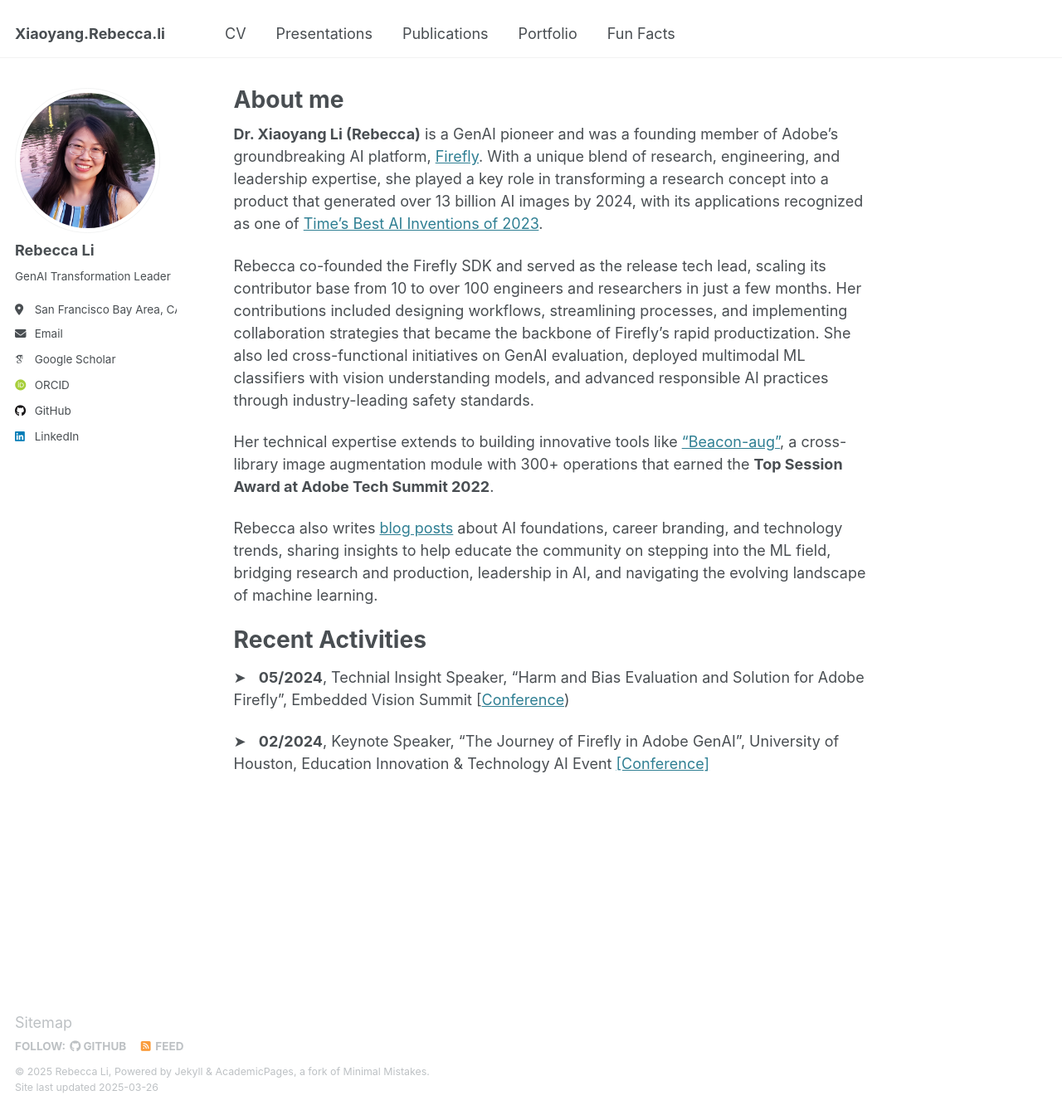
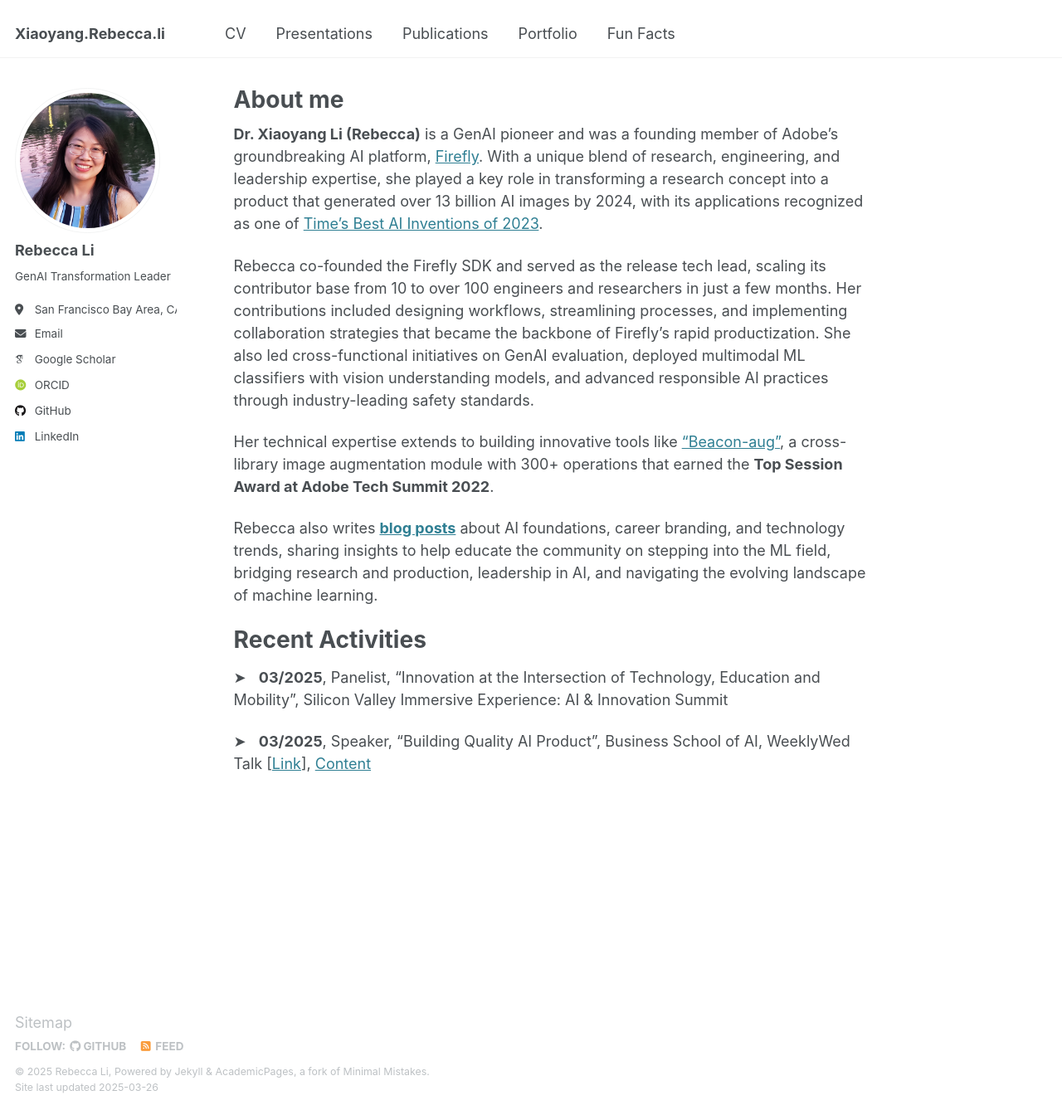
Before and after one commit to Xiaoyang-Rebecca/xiaoyang-rebecca.github.io, a Jekyll site: the page built from _pages/about.md, in a window 1280 px wide and 1338 px high. Shown: the whole window at 83% size. Built offline with Jekyll 4.4.1, drawn with Linux system fonts in a browser that asks for light colours; some web fonts are replaced.

Commit message:
panelist

```diff
--- a/_pages/about.md
+++ b/_pages/about.md
@@ -14,7 +14,7 @@
 
 Her technical expertise extends to building innovative tools like ["Beacon-aug"](https://xiaoyang-rebecca.github.io//portfolio/0beaconaug/), a cross-library image augmentation module with 300+ operations that earned the **Top Session Award at Adobe Tech Summit 2022**.
 
-Rebecca also writes [blog posts](https://medium.com/nailing-the-ai-ml-interview) about AI foundations, career branding, and technology trends, sharing insights to help educate the community on stepping into the ML field, bridging research and production, leadership in AI, and navigating the evolving landscape of machine learning.
+Rebecca also writes [**blog posts**](https://medium.com/nailing-the-ai-ml-interview) about AI foundations, career branding, and technology trends, sharing insights to help educate the community on stepping into the ML field, bridging research and production, leadership in AI, and navigating the evolving landscape of machine learning.
 
 
 
@@ -22,9 +22,11 @@
 
 Recent Activities
 ======
-&#10148; &nbsp;  **05/2024**, Technial Insight Speaker, "Harm and Bias Evaluation and Solution for Adobe Firefly", Embedded Vision Summit [[Conference](https://embeddedvisionsummit.com/2024/2024/session/harm-and-bias-evaluation-and-solution-for-adobe-firefly-2/?q=/2024/session/harm-and-bias-evaluation-and-solution-for-adobe-firefly-2/&))
 
-&#10148; &nbsp;  **02/2024**, Keynote Speaker, "The Journey of Firefly in Adobe GenAI", University of Houston, Education Innovation & Technology AI Event [[Conference]]([https://uh.edu/eit/ai-event](https://www.uh.edu/eit/event-draft/index.php))
+&#10148; &nbsp;  **03/2025**, Panelist, "Innovation at the Intersection of Technology, Education and Mobility", Silicon Valley Immersive Experience: AI & Innovation Summit
+
+&#10148; &nbsp;  **03/2025**, Speaker, "Building Quality AI Product", Business School of AI, WeeklyWed Talk [[Link](https://www.businessschoolofai.com/)], [Content](https://medium.com/@xiaoyang.rebecca.li/scaling-genai-products-with-quality-lessons-from-the-field-855e375a04ec)
+
 
 
 
```
Also changed, not shown: _pages/Presentations.md (+2 -0 lines), 1 other file.
